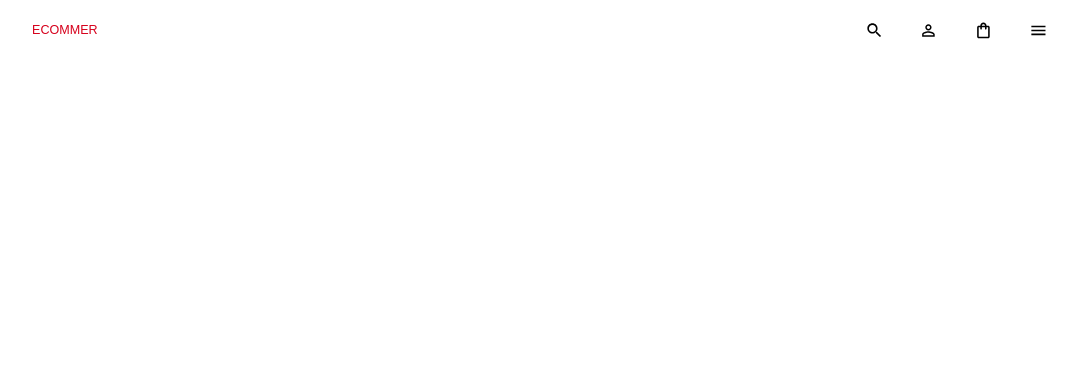
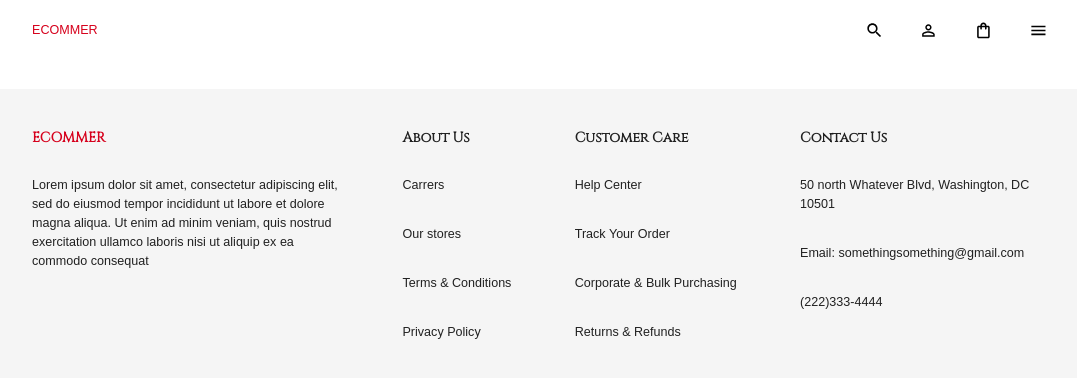
Before and after one commit to drummer-Yurii/ecommerce-react, a React (Create React App) app in the folder client/: page /checkout/success in a window 1280 px wide. Shown: the top 378 px of the page, without its empty margins (96-1173 px from the left). Built offline with nearby package versions, Linux system fonts and the light colour scheme; a web font is replaced by a local one.

Commit message:
add footer to project

```diff
--- a/client/src/App.js
+++ b/client/src/App.js
@@ -11,6 +11,7 @@
 import Confirmation from './scenes/checkout/Confirmation';
 import Navbar from './scenes/global/Navbar';
 import CartMenu from './scenes/global/CartMenu';
+import Footer from './scenes/global/Footer';
 
 const ScrollToTop = () => {
   const { pathname } = useLocation();
@@ -35,6 +36,7 @@
           <Route path='checkout/success' element={<Confirmation />} />
         </Routes>
         <CartMenu />
+        <Footer />
       </BrowserRouter>
     </div>
   );
--- /dev/null
+++ b/client/src/scenes/global/Footer.jsx
@@ -0,0 +1,65 @@
+import { useTheme } from '@mui/material';
+import { Box, Typography } from '@mui/material';
+import { shades } from '../../theme';
+
+const Footer = () => {
+    const {palette: { neutral }} = useTheme();
+    return (
+        <Box mt="70px" p="40px 0" backgroundColor={neutral.light}>
+          <Box
+            width="80%"
+            margin="auto"
+            display="flex"
+            justifyContent="space-between"
+            flexWrap="wrap"
+            rowGap="30px"
+            columnGap="clamp(20px, 30px, 40px)"
+          >
+            <Box width="clamp(20%, 30%, 40%)">
+              <Typography
+                variant='h4'
+                fontWeight="bold"
+                mb="30px"
+                color={shades.secondary[500]}
+              >
+                ECOMMER
+              </Typography>
+              <div>
+                Lorem ipsum dolor sit amet, consectetur adipiscing elit, sed do
+                eiusmod tempor incididunt ut labore et dolore magna aliqua. Ut enim
+                ad minim veniam, quis nostrud exercitation ullamco laboris nisi ut
+                aliquip ex ea commodo consequat
+              </div>
+            </Box>
+            <Box>
+                <Typography variant='h4' fontWeight="bold" mb="30px">
+                    About Us
+                </Typography>
+                <Typography mb="30px">Carrers</Typography>
+                <Typography mb="30px">Our stores</Typography>
+                <Typography mb="30px">Terms & Conditions</Typography>
+                <Typography mb="30px">Privacy Policy</Typography>
+            </Box>
+            <Box>
+                <Typography variant='h4' fontWeight="bold" mb="30px">
+                    Customer Care
+                </Typography>
+                <Typography mb="30px">Help Center</Typography>
+                <Typography mb="30px">Track Your Order</Typography>
+                <Typography mb="30px">Corporate & Bulk Purchasing</Typography>
+                <Typography mb="30px">Returns & Refunds</Typography>
+            </Box>
+            <Box width="clamp(20%, 25%, 30%)">
+                <Typography variant='h4' fontWeight="bold" mb="30px">
+                    Contact Us
+                </Typography>
+                <Typography mb="30px">50 north Whatever Blvd, Washington, DC 10501</Typography>
+                <Typography mb="30px">Email: somethingsomething@gmail.com</Typography>
+                <Typography mb="30px">(222)333-4444</Typography>
+            </Box>
+          </Box>
+        </Box>
+    )
+}
+
+export default Footer;
```
